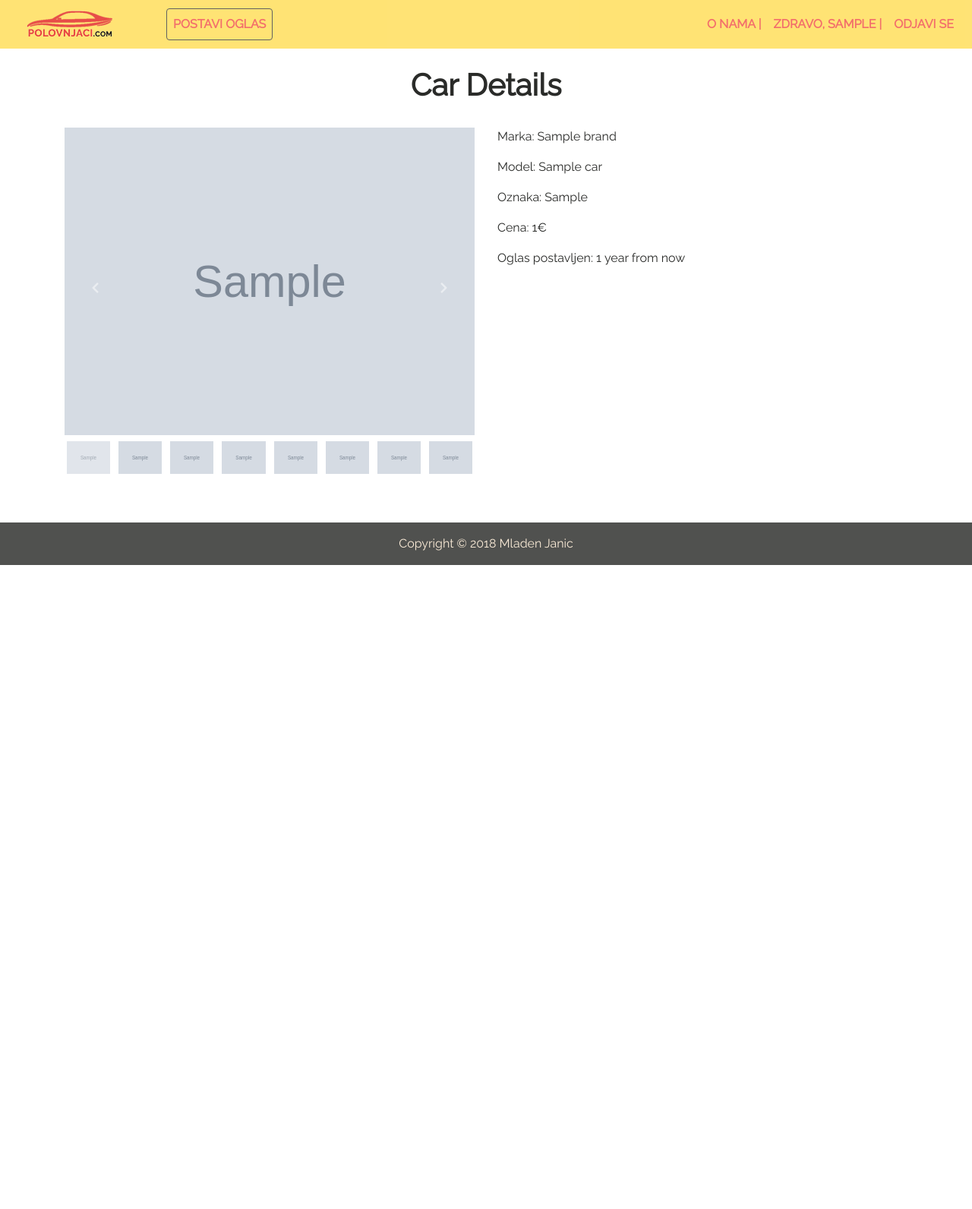
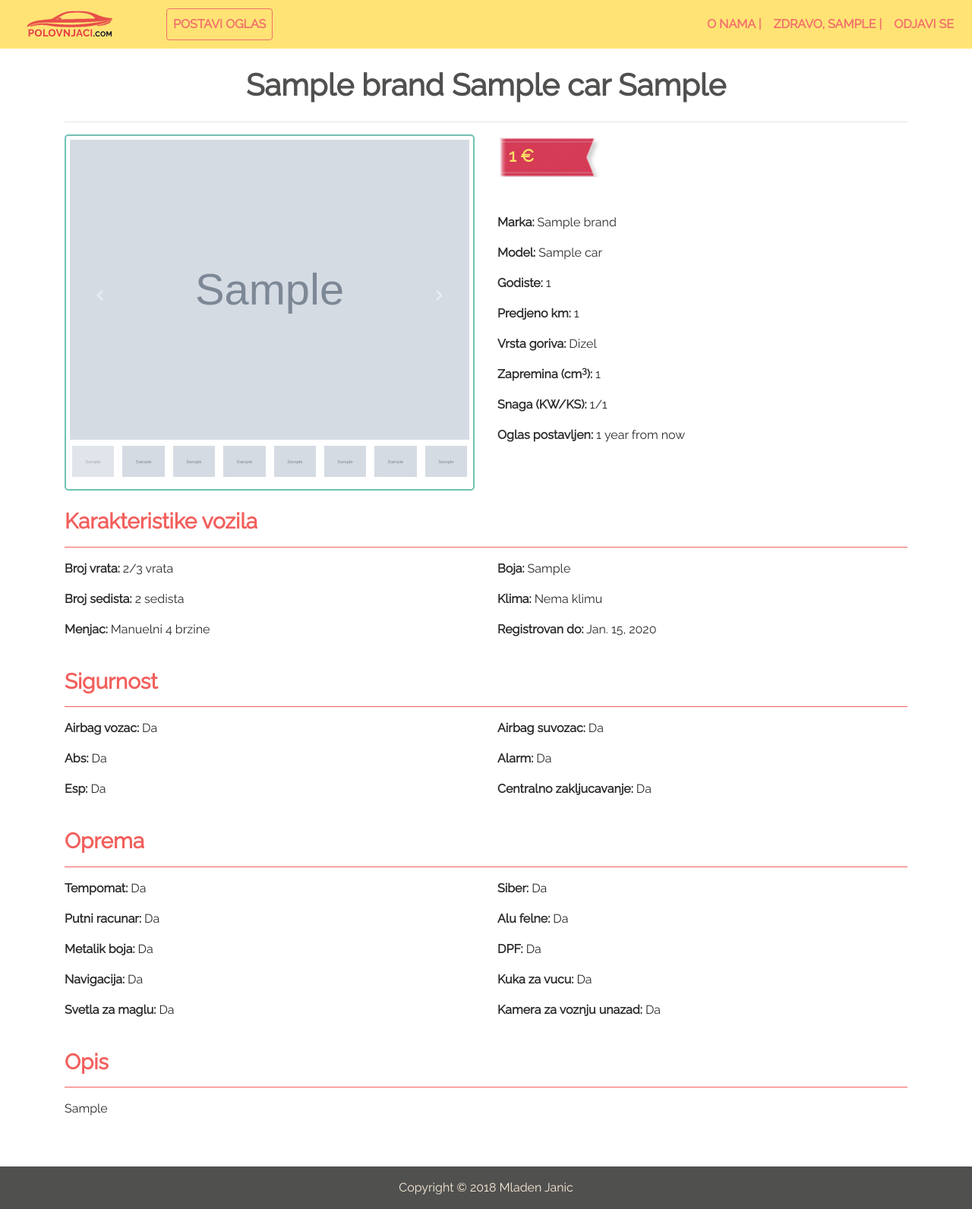
Before and after one commit to mladenjanic/Polovnjaci, a Django app: page /cars/1 in a window 1280 px wide. Shown: the whole page at 76% size. Before the commit the page ends 744 px from the top, so only its background shows below. Run offline with Django 3.2, Linux system fonts and the light colour scheme; a user stored in the database is signed in; tables that the repository leaves empty hold one stand-in row (values such as "Sample post"); grey boxes marked "Sample" are stand-in pictures; some libraries are stand-ins or nearby versions.

Commit message:
Styling Details Page

```diff
--- a/cars/models.py
+++ b/cars/models.py
@@ -127,5 +127,8 @@ class Fleet(models.Model):
   def brand(self):
     return self.car.brand.company_name
 
+  def snaga_ks(self):
+    return self.snaga_kw * 1.36
+
   def __str__(self):
     return self.car.brand.company_name + ' ' + self.car.name + ' ' + self.obelezje
--- a/polovnjaci/static/css/style.css
+++ b/polovnjaci/static/css/style.css
@@ -4,6 +4,7 @@ body {
 }
 
 h1, h2, h3, h4 {
+  color: #50514f;
   font-weight: 600;
 }
 
@@ -21,7 +22,7 @@ a.nav-link {
 }
 
 .border-info {
-  border-color: #50514f !important;
+  border-color: #f25f5c !important;
 }
 
 .nav-link:hover {
@@ -49,6 +50,12 @@ img {
 
 .logo {
   width: 80px; }
+
+#myCarousel {
+  border: 2px solid #70c1b3;
+  border-radius: 5px;
+  padding: 5px 5px 0 5px;
+}
 
 #myCarousel .list-inline {
   white-space:nowrap;
@@ -82,8 +89,37 @@ img {
   background-color: #ffe066 !important;
  }
 
+.cena {
+  width: 40%;
+  padding-left: 0;
+}
+
+.price {
+  position: relative;
+  text-align: left;
+}
+
+.price-num {
+  background-image: url('../img/price.png');
+  background-repeat: no-repeat;
+  background-size: 25%;
+  padding: 12px 10px 10px 15px;
+  color: #ffe066;
+  font-weight: bold;
+  font-size: 1.4rem;
+}
+
+.segment-title {
+  color: #f25f5c;
+}
+
+.separator {
+  border-top: 1px solid #f25f5c;
+}
+
 .social a {
   margin-right: 0.4rem; }
+
 
 #showcase {
   background: url(../img/showcase.jpg) no-repeat top center fixed/cover;
--- a/templates/cars/car_detail.html
+++ b/templates/cars/car_detail.html
@@ -4,13 +4,15 @@
 {% load humanize %}
 
 {% block content %}
-<div class="row justify-content-center mb-4">
+<div class="row justify-content-center mb-2">
     <div class="col-8">
-      <h1 class="text-center">Car Details</h1>
+      <h1 class="text-center">{{ fleet }}</h1>
     </div>
 </div>
+<hr>
   <div class="row"  id="slider">
-    <div class="col-6">
+    <div class="col-lg-6 col-sm-12">
+      {% if fleet.photo1 or fleet.photo2 or fleet.photo3 or fleet.photo4 or fleet.photo5 or fleet.photo6 or fleet.photo7 or fleet.photo8 %}
       <div id="myCarousel" class="carousel slide">
         <div class="carousel-inner mb-2">
             <div class="active item carousel-item" data-slide-number="0">
@@ -86,16 +88,93 @@
                 </a>
             </li>
         </ul>
+
       </div>
+      {% else %}
+        <img src="{% static 'img/no_photo.png' %}" alt="" class="rounded">
+      {% endif %}
     </div>
 
 
-      <div class="col-6">
-          <p>Marka: {{ fleet.brand_name }}</p>
-          <p>Model: {{ fleet.car }}</p>
-          <p>Oznaka: {{ fleet.obelezje }}</p>
-          <p>Cena: {{ fleet.cena|intcomma }}&euro;</p>
-          <p>Oglas postavljen: {{ fleet.oglas_postavljen|naturaltime }}</p>
+      <div class="col-lg-6 col-sm-12">
+          <p class="price-num mb-5">{{fleet.cena|intcomma }} &euro;</p>
+          <p><b>Marka:</b> {{ fleet.brand_name }}</p>
+          <p><b>Model:</b> {{ fleet.car }}</p>
+          <p><b>Godiste:</b> {{ fleet.godiste }}</p>
+          <p><b>Predjeno km:</b> {{ fleet.kilometraza|intcomma }}</p>
+          <p><b>Vrsta goriva:</b> {{ fleet.gorivo }}</p>
+          <p><b>Zapremina (cm<sup>3</sup>):</b> {{ fleet.kubikaza }}</p>
+          <p><b>Snaga (KW/KS):</b> {{ fleet.snaga_kw }}/{{ fleet.snaga_ks|floatformat:"0" }}</p>
+          <p><b>Oglas postavljen:</b> {{ fleet.oglas_postavljen|naturaltime }}</p>
+      </div>
+  </div>
+  <div class="row">
+    <div class="col-sm-12 mt-4">
+      <h3 class="segment-title">Karakteristike vozila</h3>
+      <hr class="separator">
+    </div>
+  </div>
+  <div class="row">
+    <div class="col-sm-12 col-lg-6">
+      <p><b>Broj vrata:</b> {{ fleet.broj_vrata }} vrata</p>
+      <p><b>Broj sedista:</b> {{ fleet.broj_sedista }}</p>
+      <p><b>Menjac:</b> {{ fleet.menjac }}</p>
+    </div>
+    <div class="col-sm-12 col-lg-6">
+        <p><b>Boja:</b> {{ fleet.boja|title }}</p>
+        <p><b>Klima:</b> {{ fleet.klima }}</p>
+        <p><b>Registrovan do:</b> {{ fleet.registrovan_do }}</p>
+    </div>
+  </div>
+  <div class="row">
+      <div class="col-sm-12 mt-4">
+        <h3 class="segment-title">Sigurnost</h3>
+        <hr class="separator">
+      </div>
+  </div>
+  <div class="row">
+      <div class="col-sm-12 col-lg-6">
+        <p><b>Airbag vozac:</b> {% if fleet.airbag_vozac %}Da{% else %}Ne{% endif %}</p>
+        <p><b>Abs:</b> {% if fleet.abs %}Da{% else %}Ne{% endif %}</p>
+        <p><b>Esp:</b> {% if fleet.esp %}Da{% else %}Ne{% endif %}</p>
+      </div>
+      <div class="col-sm-12 col-lg-6">
+          <p><b>Airbag suvozac:</b> {% if fleet.airbag_suvozac %}Da{% else %}Ne{% endif %}</p>
+          <p><b>Alarm:</b> {% if fleet.alarm %}Da{% else %}Ne{% endif %}</p>
+          <p><b>Centralno zakljucavanje:</b> {% if fleet.centralno_zakljucavanje %}Da{% else %}Ne{% endif %}</p>
+      </div>
+  </div>
+  <div class="row">
+      <div class="col-sm-12 mt-4">
+        <h3 class="segment-title">Oprema</h3>
+        <hr class="separator">
+      </div>
+  </div>
+  <div class="row">
+      <div class="col-sm-12 col-lg-6">
+        <p><b>Tempomat:</b> {% if fleet.tempomat %}Da{% else %}Ne{% endif %}</p>
+        <p><b>Putni racunar:</b> {% if fleet.putni_racunar %}Da{% else %}Ne{% endif %}</p>
+        <p><b>Metalik boja:</b> {% if fleet.metalik_boja %}Da{% else %}Ne{% endif %}</p>
+        <p><b>Navigacija:</b> {% if fleet.navigacija %}Da{% else %}Ne{% endif %}</p>
+        <p><b>Svetla za maglu:</b> {% if fleet.svetla_za_maglu %}Da{% else %}Ne{% endif %}</p>
+      </div>
+      <div class="col-sm-12 col-lg-6">
+          <p><b>Siber:</b> {% if fleet.siber %}Da{% else %}Ne{% endif %}</p>
+          <p><b>Alu felne:</b> {% if fleet.alu_felne %}Da{% else %}Ne{% endif %}</p>
+          <p><b>DPF:</b> {% if fleet.dpf %}Da{% else %}Ne{% endif %}</p>
+          <p><b>Kuka za vucu:</b> {% if fleet.kuka %}Da{% else %}Ne{% endif %}</p>
+          <p><b>Kamera za voznju unazad:</b> {% if fleet.kamera %}Da{% else %}Ne{% endif %}</p>
+      </div>
+  </div>
+  <div class="row">
+      <div class="col-sm-12 mt-4">
+        <h3 class="segment-title">Opis</h3>
+        <hr class="separator">
+      </div>
+  </div>
+  <div class="row">
+      <div class="col-sm-12">
+        <p>{{ fleet.opis }}</p>
       </div>
   </div>
 
```
Also changed, not shown: cars/views.py (line endings or trailing spaces), polovnjaci/static/img/no_photo.png (added), polovnjaci/static/img/price.png (added).
